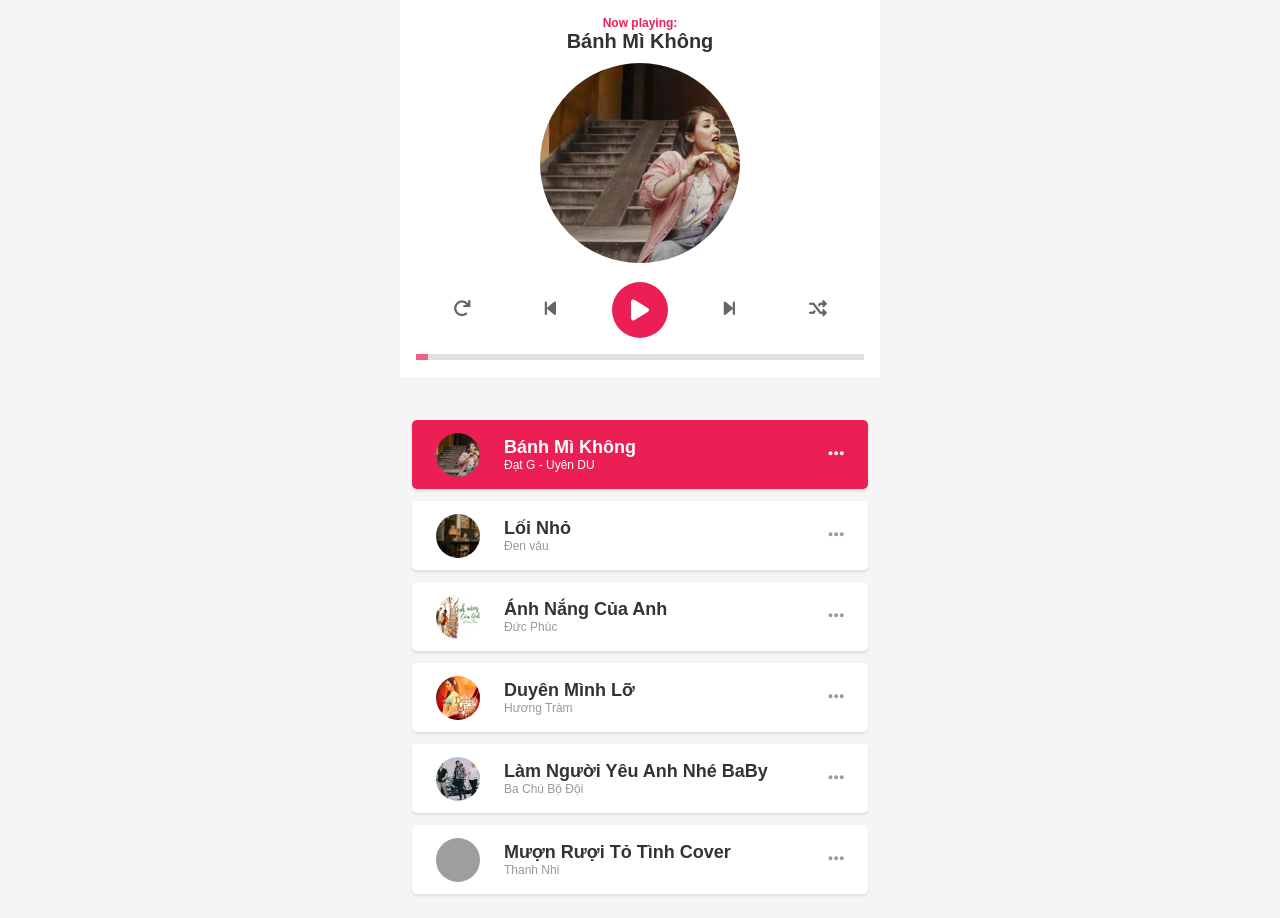
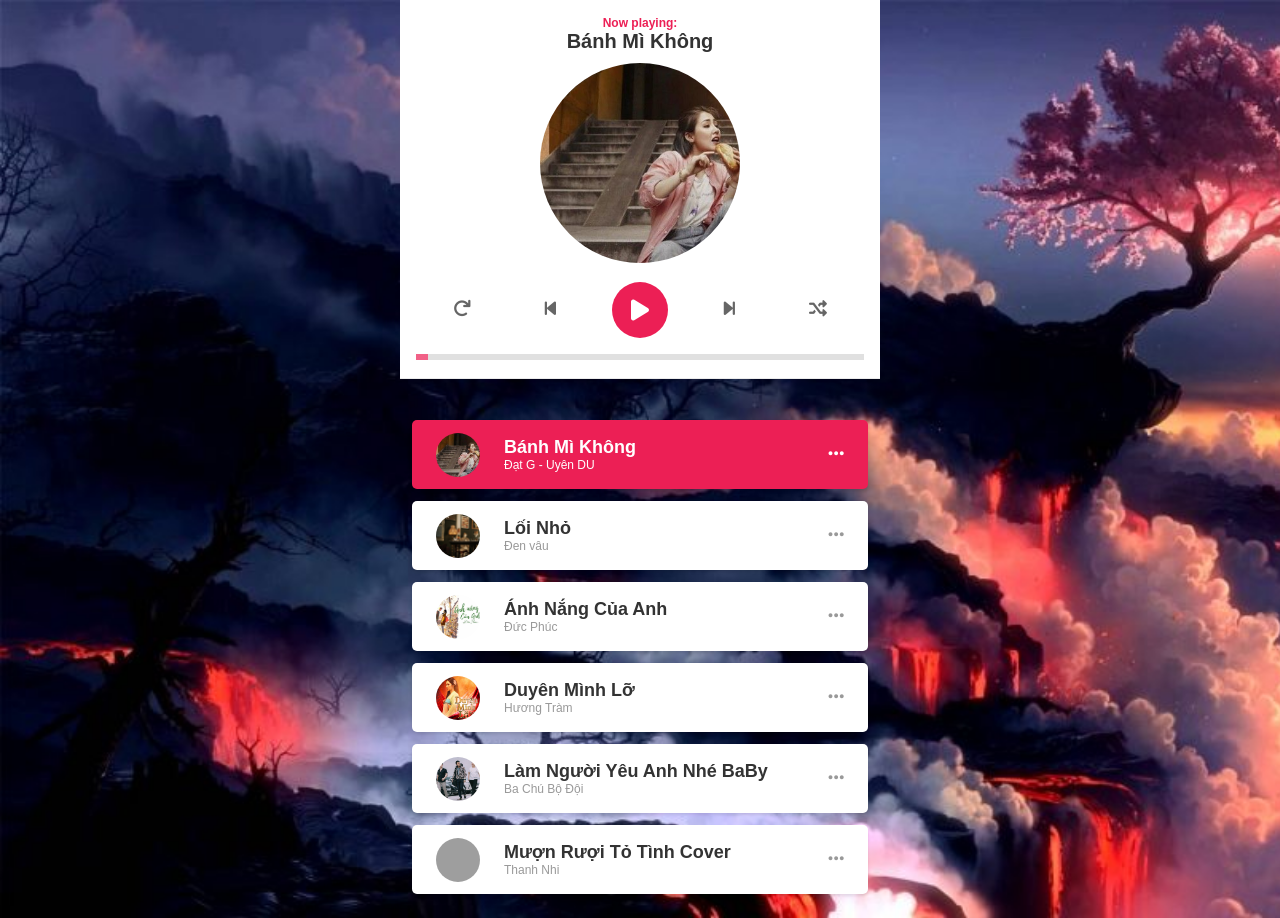
Before and after one commit to Linhss/Music, a plain HTML site: page index.html in a window 1280 px wide. Drawn offline with Linux system fonts and the light colour scheme; grey boxes are pictures that could not be loaded; files whose address does not match are found by name.

Commit message:
upload file

```diff
--- a/Accset/index.css
+++ b/Accset/index.css
@@ -10,7 +10,9 @@
   }
 
   body {
-    background-color: #f5f5f5;
+    background-image: url(/img/bgr.jpg);
+    background-repeat: no-repeat;
+    background-size: cover;
   }
 
   html {
```
Also changed, not shown: img/bgr.jpg (added).
